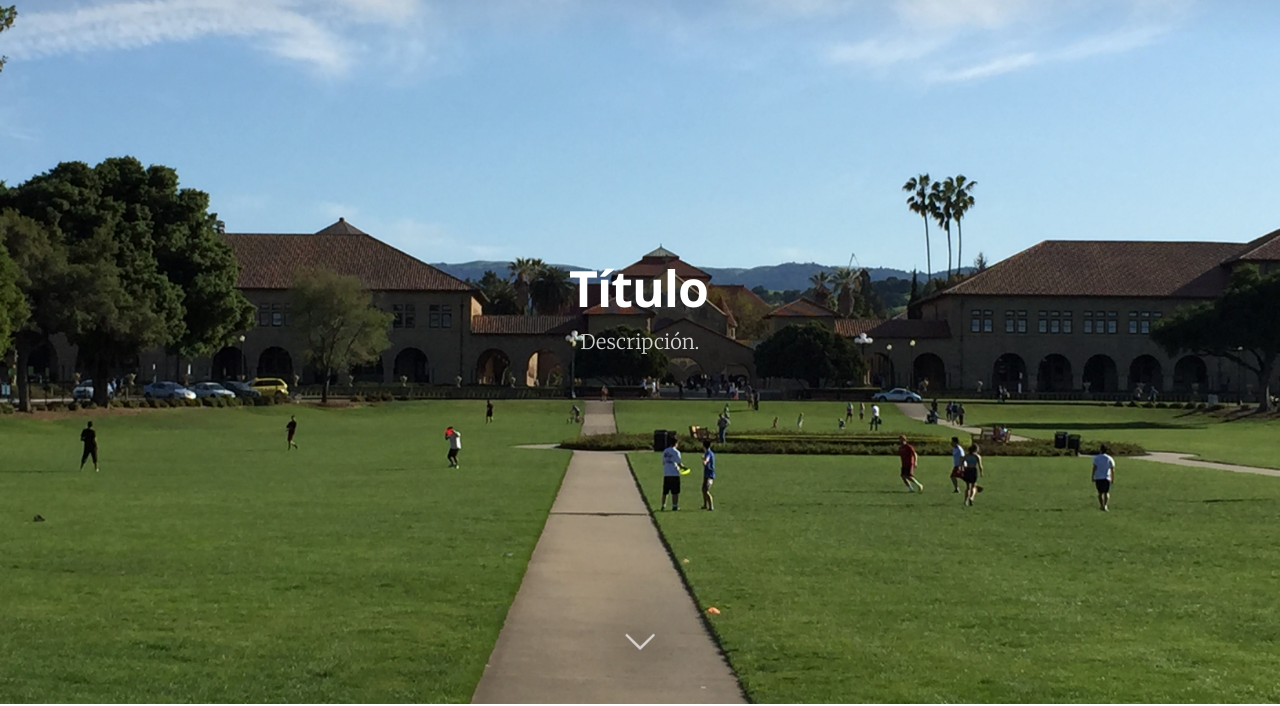
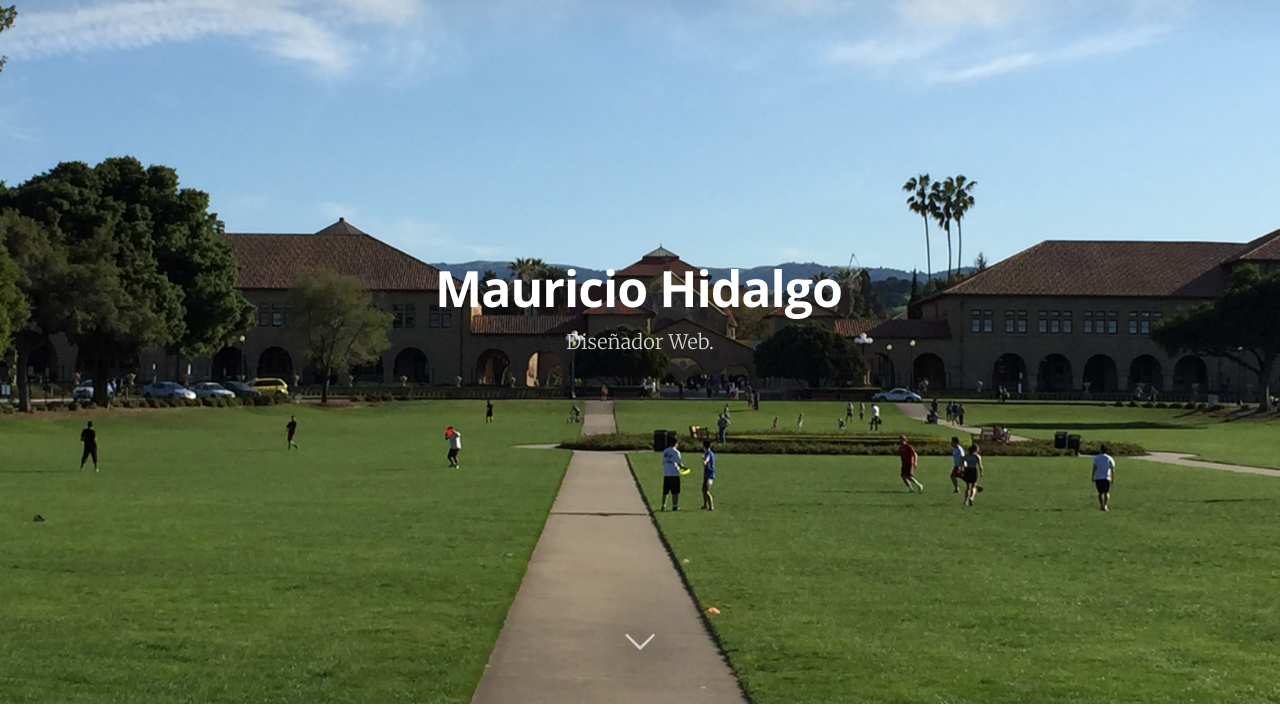
Before and after one commit to mauhr1987/platzigit, a plain HTML site: page index.html in a window 1280 px wide. Shown: the part 96-802 px from the top of the page. Drawn offline with nearby package versions, Linux system fonts and the light colour scheme.

Commit message:
Nombre y descripción agregados.

```diff
--- a/index.html
+++ b/index.html
@@ -75,8 +75,8 @@
             </nav>
             <div class="vertical">
                 <div class="main-header-content inner">
-                    <h1 class="page-title">Título</h1>
-                    <h2 class="page-description">Descripción.</h2>
+                    <h1 class="page-title">Mauricio Hidalgo</h1>
+                    <h2 class="page-description">Diseñador Web.</h2>
                 </div>
             </div>
             <a class="scroll-down icon-arrow-left" href="index.html#content" data-offset="-45"><span class="hidden">Scroll Down</span></a>
```
